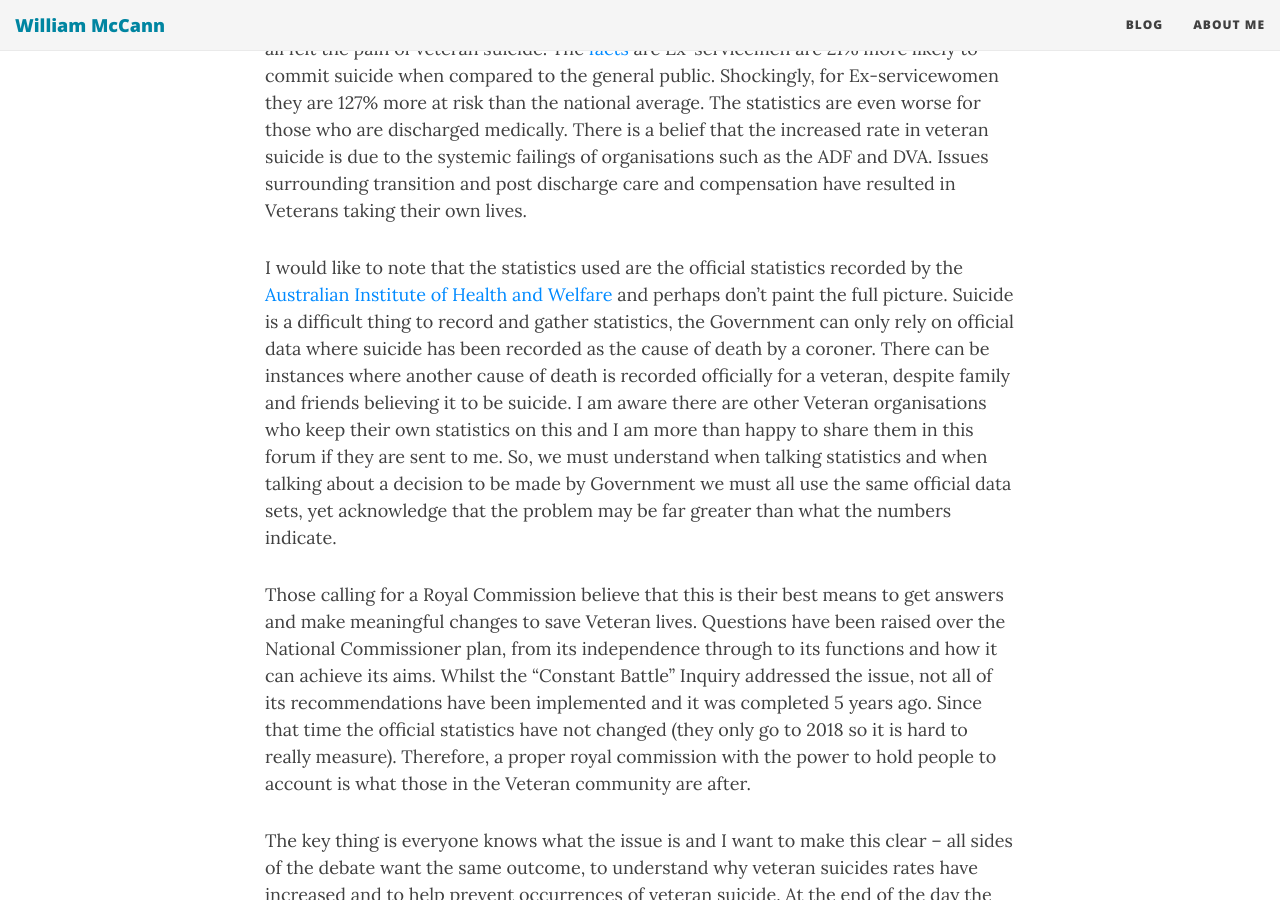
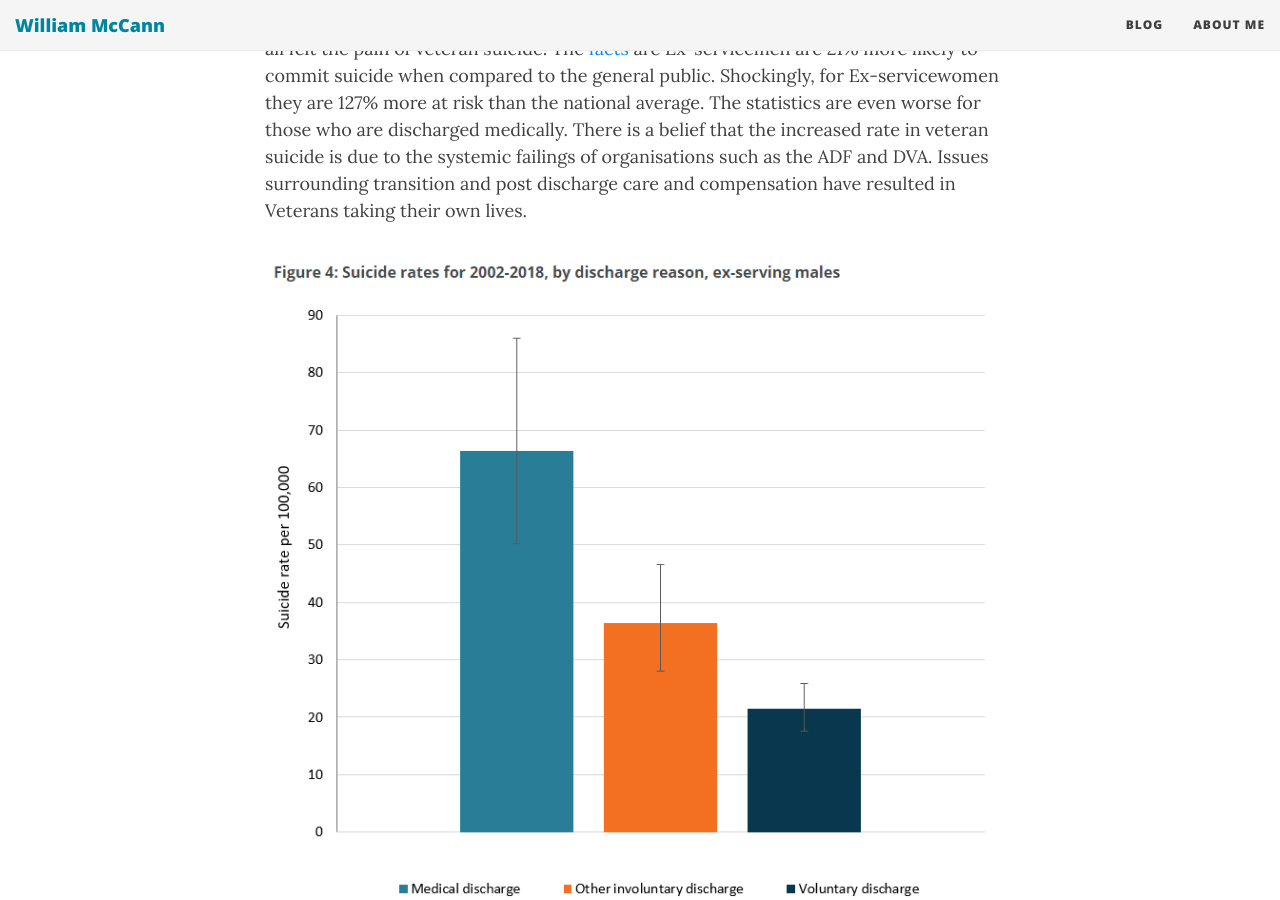
Before and after one commit to wjmccann/wjmccann.github.io, a Jekyll site: the page built from _posts/2021-03-30-Veteran-Suicide-Part-1.md, in a window 1280 px wide and 900 px high, scrolled down 1411 px. Built offline with Jekyll 4.4.1, drawn with Linux system fonts in a browser that asks for light colours; nearby versions of some CDN libraries; comment, search, counter and statistics services are not loaded.

Commit message:
Update 2021-03-30-Veteran-Suicide-Part-1.md

```diff
--- a/_posts/2021-03-30-Veteran-Suicide-Part-1.md
+++ b/_posts/2021-03-30-Veteran-Suicide-Part-1.md
@@ -13,7 +13,7 @@ The other viewpoint on opposing a Royal Commission is the view held by the Ex-Se
 
 The argument on the other side is clear. It is from Veterans and their families who have all felt the pain of veteran suicide. The [facts](https://www.aihw.gov.au/reports/veterans/national-suicide-monitoring-adf-2020/contents/suicides-in-ex-serving-personnel-by-discharge-reason) are Ex-servicemen are 21% more likely to commit suicide when compared to the general public. Shockingly, for Ex-servicewomen they are 127% more at risk than the national average. The statistics are even worse for those who are discharged medically. There is a belief that the increased rate in veteran suicide is due to the systemic failings of organisations such as the ADF and DVA. Issues surrounding transition and post discharge care and compensation have resulted in Veterans taking their own lives.
 
-
+![](/img/vet-stats.PNG)
 
 I would like to note that the statistics used are the official statistics recorded by the [Australian Institute of Health and Welfare](https://www.aihw.gov.au/reports/veterans/national-veteran-suicide-monitoring/contents/summary) and perhaps don’t paint the full picture. Suicide is a difficult thing to record and gather statistics, the Government can only rely on official data where suicide has been recorded as the cause of death by a coroner. There can be instances where another cause of death is recorded officially for a veteran, despite family and friends believing it to be suicide. I am aware there are other Veteran organisations who keep their own statistics on this and I am more than happy to share them in this forum if they are sent to me. So, we must understand when talking statistics and when talking about a decision to be made by Government we must all use the same official data sets, yet acknowledge that the problem may be far greater than what the numbers indicate.
 
```
